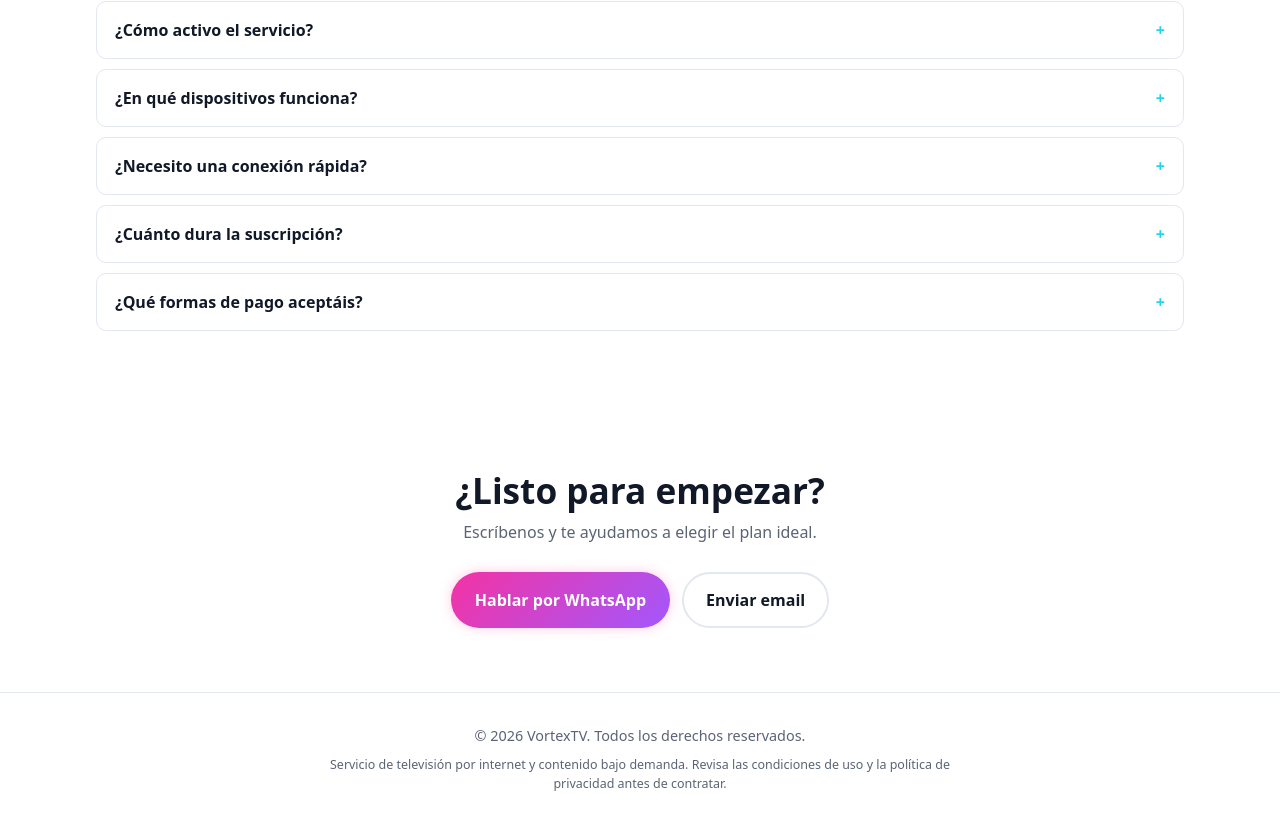
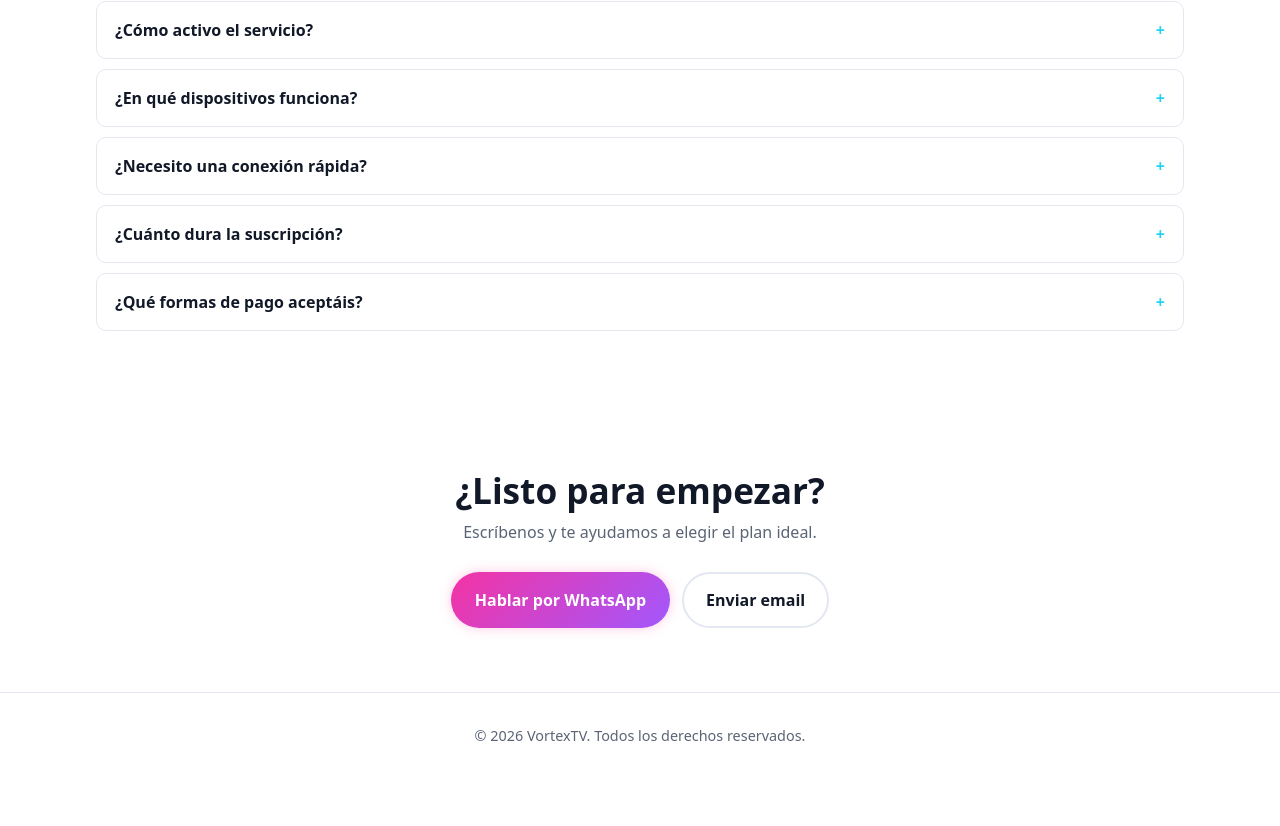
Before and after one commit to lalu96oficial/vortextv, a plain HTML site: page index.html in a window 1280 px wide. Shown: the part 1675-2501 px from the top of the page. After the commit the page ends 2453 px from the top, so only its background shows below. Drawn offline with Linux system fonts and the light colour scheme.

Commit message:
Quitar texto legal del pie
Co-Authored-By: Claude Haiku 5.5 <noreply@anthropic.com>

```diff
--- a/index.html
+++ b/index.html
@@ -320,9 +320,6 @@ h1, h2, h3 { line-height: 1.2; }
 
   <footer class="footer">
     <p id="footerNombre"></p>
-    <p class="legal">
-      Servicio de televisión por internet y contenido bajo demanda. Revisa las condiciones de uso y la política de privacidad antes de contratar.
-    </p>
   </footer>
 
   <script>
```
Also changed, not shown: index.src.html (+0 -3 lines).
